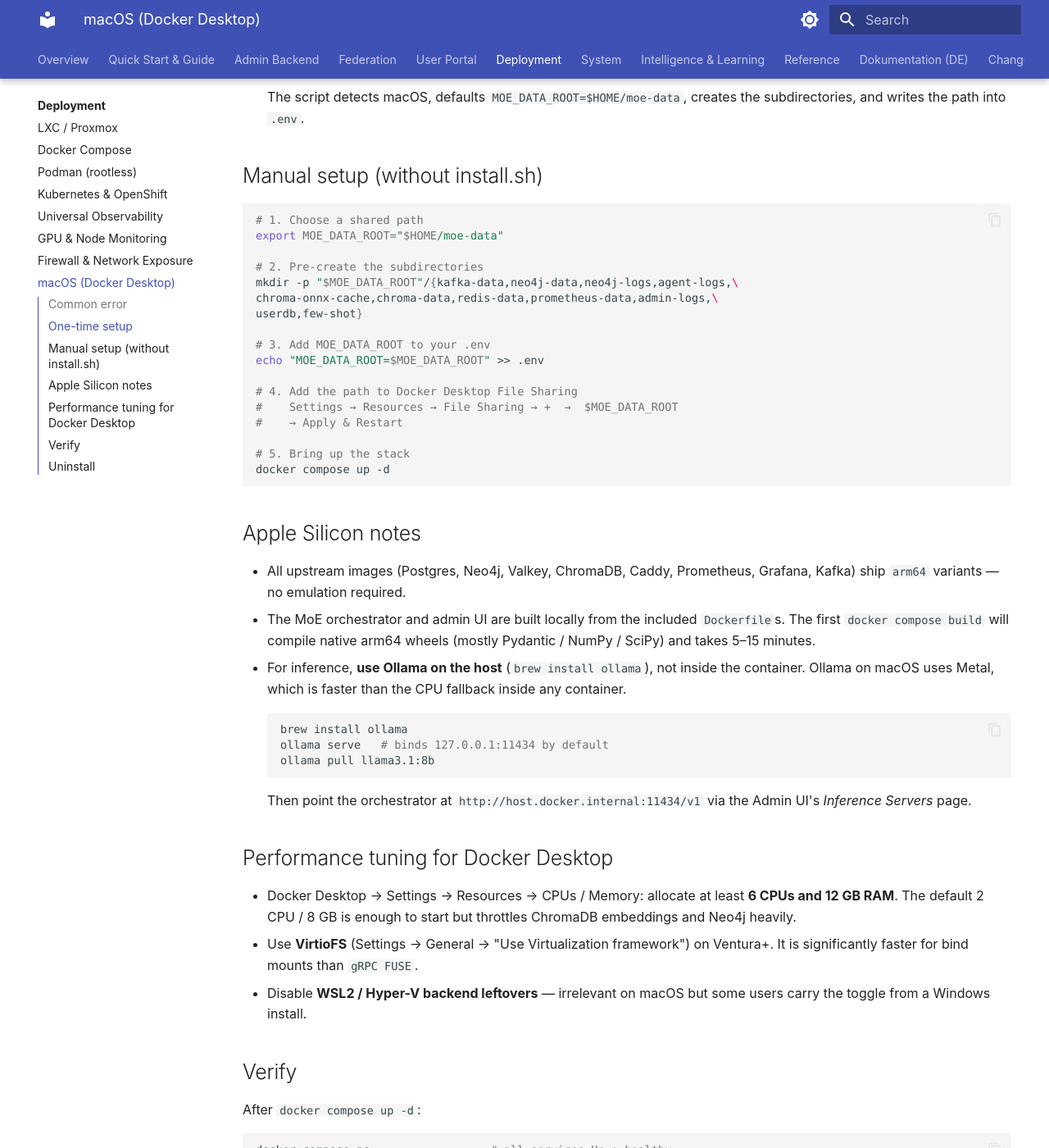
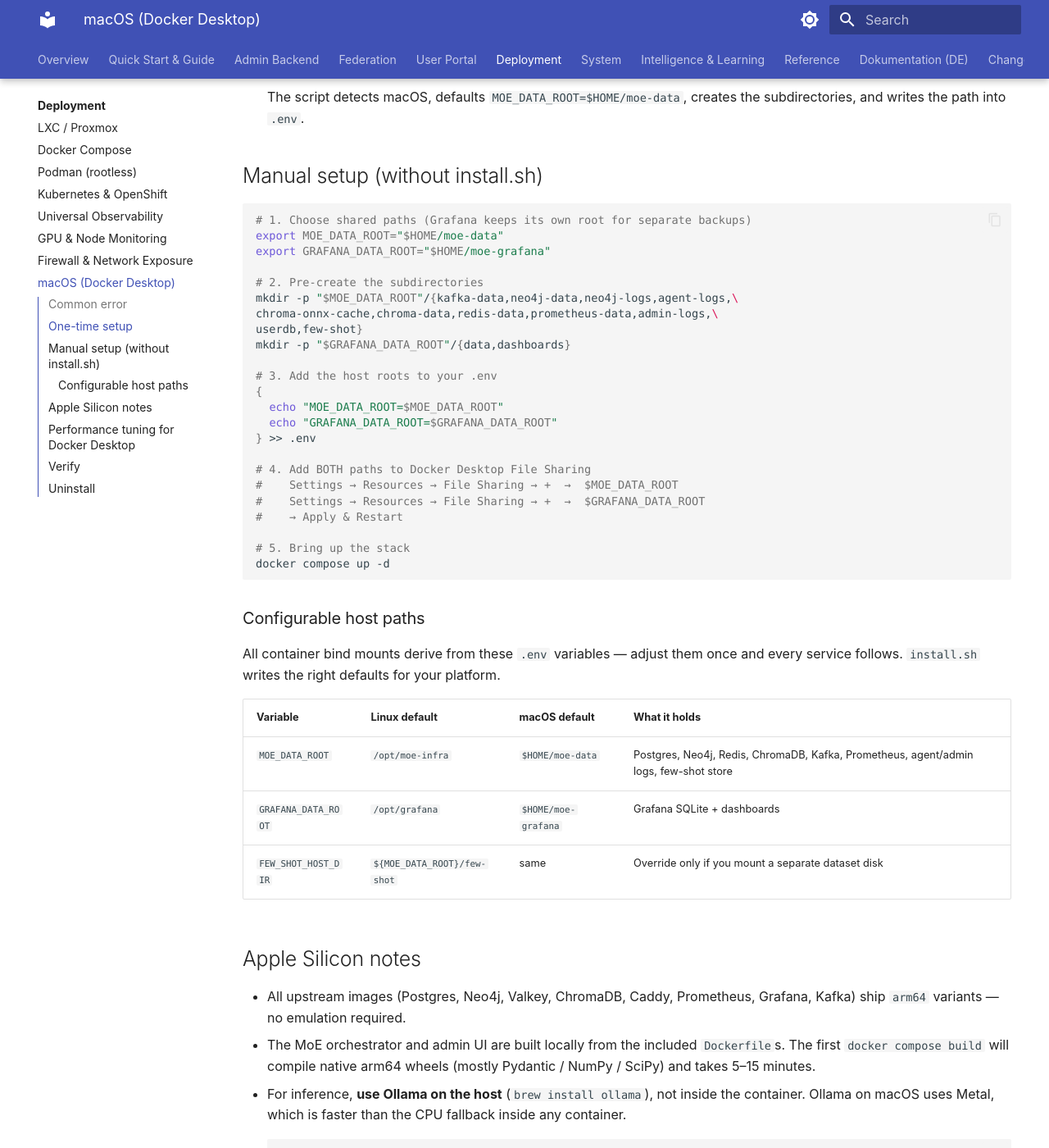
Before and after one commit to h3rb3rn/moe-sovereign, an MkDocs documentation site: the page built from docs/deployment/macos.md, in a window 1280 px wide and 1400 px high, scrolled down 775 px. Shown: the whole window at 82% size. Built offline with MkDocs 1.6.1 and Material for MkDocs 9.7.7, drawn with Linux system fonts in a browser that asks for light colours; a script that is not in the unit is left out.

Commit message:
Make all container volume paths configurable via .env
Generalises the macOS Docker Desktop fix from MOE_DATA_ROOT to every
remaining hardcoded host path in docker-compose.yml:

- Grafana (${GRAFANA_DATA_ROOT:-/opt/grafana})
- Few-shot store (${FEW_SHOT_HOST_DIR:-${MOE_DATA_ROOT}/few-shot})

install.sh now picks platform-aware defaults for GRAFANA_DATA_ROOT
($HOME/moe-grafana on Darwin, /opt/grafana otherwise), preserves any
existing host-root values from a previous .env so re-runs do not orphan
data volumes, and writes both roots plus FEW_SHOT_HOST_DIR into the
generated .env.

Updates docs/deployment/macos.md with the new variable matrix and
expands the manual setup recipe to cover both shared paths.

````diff
--- a/docker-compose.yml
+++ b/docker-compose.yml
@@ -261,9 +261,9 @@
       - GF_ANALYTICS_CHECK_FOR_UPDATES=false
       - GF_DASHBOARDS_DEFAULT_HOME_DASHBOARD_PATH=/var/lib/grafana/dashboards/moe-operations.json
     volumes:
-      - /opt/grafana/data:/var/lib/grafana
+      - ${GRAFANA_DATA_ROOT:-/opt/grafana}/data:/var/lib/grafana
       - ./grafana/provisioning:/etc/grafana/provisioning:ro
-      - /opt/grafana/dashboards:/var/lib/grafana/dashboards
+      - ${GRAFANA_DATA_ROOT:-/opt/grafana}/dashboards:/var/lib/grafana/dashboards
     depends_on:
       - moe-prometheus
     deploy:
@@ -346,7 +346,7 @@
           memory: 512M
     volumes:
       - .:/app
-      - /moe-few-shot:/moe-few-shot:ro
+      - ${FEW_SHOT_HOST_DIR:-${MOE_DATA_ROOT}/few-shot}:/moe-few-shot:ro
     environment:
       - DOCS_DIR=/app/docs
       - EXPERTS_PATH=/app/prompts/systemprompt
--- a/docs/deployment/macos.md
+++ b/docs/deployment/macos.md
@@ -37,24 +37,42 @@
 ## Manual setup (without install.sh)
 
 ```bash
-# 1. Choose a shared path
+# 1. Choose shared paths (Grafana keeps its own root for separate backups)
 export MOE_DATA_ROOT="$HOME/moe-data"
+export GRAFANA_DATA_ROOT="$HOME/moe-grafana"
 
 # 2. Pre-create the subdirectories
 mkdir -p "$MOE_DATA_ROOT"/{kafka-data,neo4j-data,neo4j-logs,agent-logs,\
 chroma-onnx-cache,chroma-data,redis-data,prometheus-data,admin-logs,\
 userdb,few-shot}
+mkdir -p "$GRAFANA_DATA_ROOT"/{data,dashboards}
 
-# 3. Add MOE_DATA_ROOT to your .env
-echo "MOE_DATA_ROOT=$MOE_DATA_ROOT" >> .env
+# 3. Add the host roots to your .env
+{
+  echo "MOE_DATA_ROOT=$MOE_DATA_ROOT"
+  echo "GRAFANA_DATA_ROOT=$GRAFANA_DATA_ROOT"
+} >> .env
 
-# 4. Add the path to Docker Desktop File Sharing
+# 4. Add BOTH paths to Docker Desktop File Sharing
 #    Settings → Resources → File Sharing → +  →  $MOE_DATA_ROOT
+#    Settings → Resources → File Sharing → +  →  $GRAFANA_DATA_ROOT
 #    → Apply & Restart
 
 # 5. Bring up the stack
 docker compose up -d
 ```
+
+### Configurable host paths
+
+All container bind mounts derive from these `.env` variables — adjust
+them once and every service follows. `install.sh` writes the right
+defaults for your platform.
+
+| Variable | Linux default | macOS default | What it holds |
+|---|---|---|---|
+| `MOE_DATA_ROOT` | `/opt/moe-infra` | `$HOME/moe-data` | Postgres, Neo4j, Redis, ChromaDB, Kafka, Prometheus, agent/admin logs, few-shot store |
+| `GRAFANA_DATA_ROOT` | `/opt/grafana` | `$HOME/moe-grafana` | Grafana SQLite + dashboards |
+| `FEW_SHOT_HOST_DIR` | `${MOE_DATA_ROOT}/few-shot` | same | Override only if you mount a separate dataset disk |
 
 ## Apple Silicon notes
 
````
Also changed, not shown: 2 other files.
